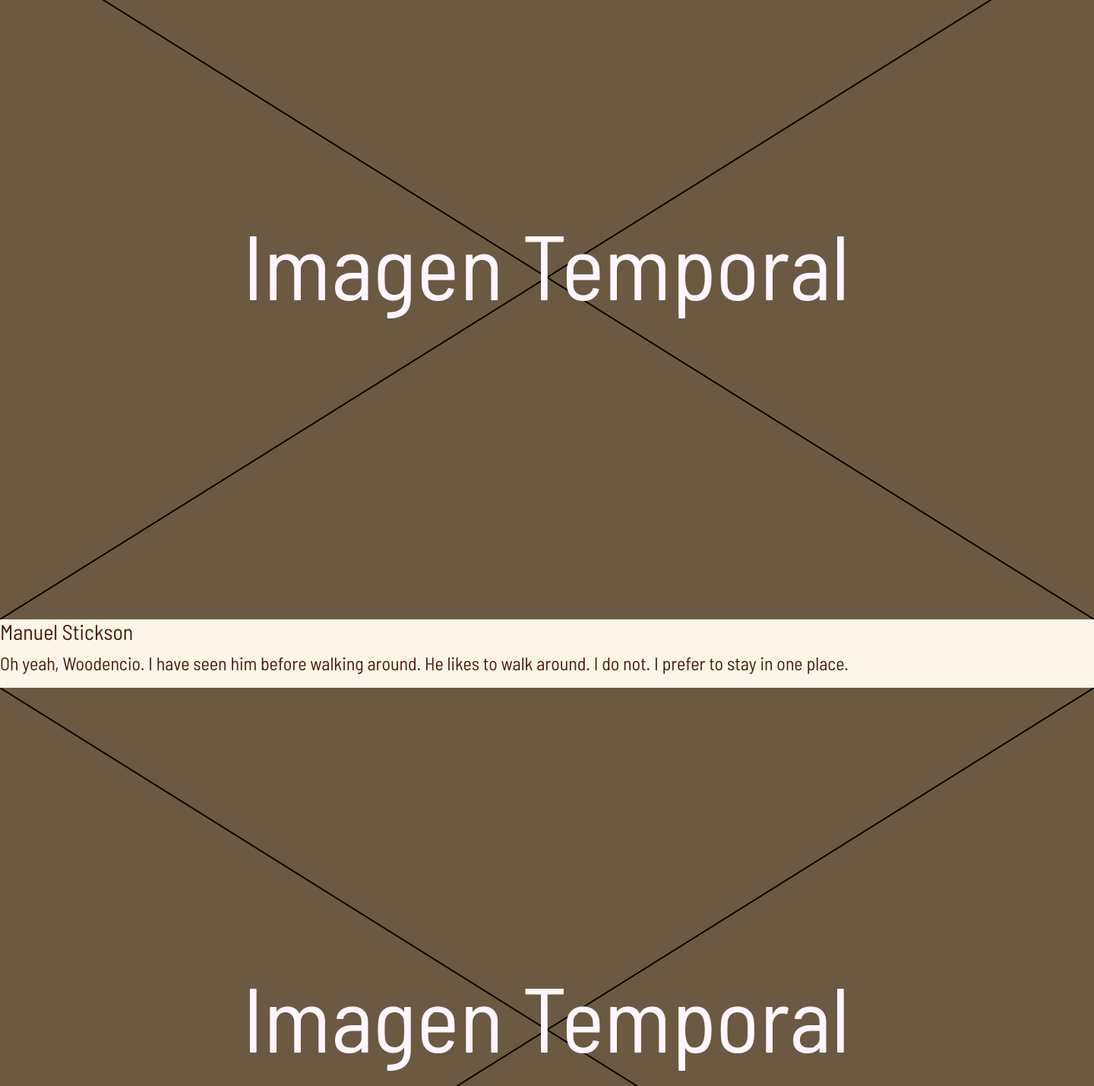
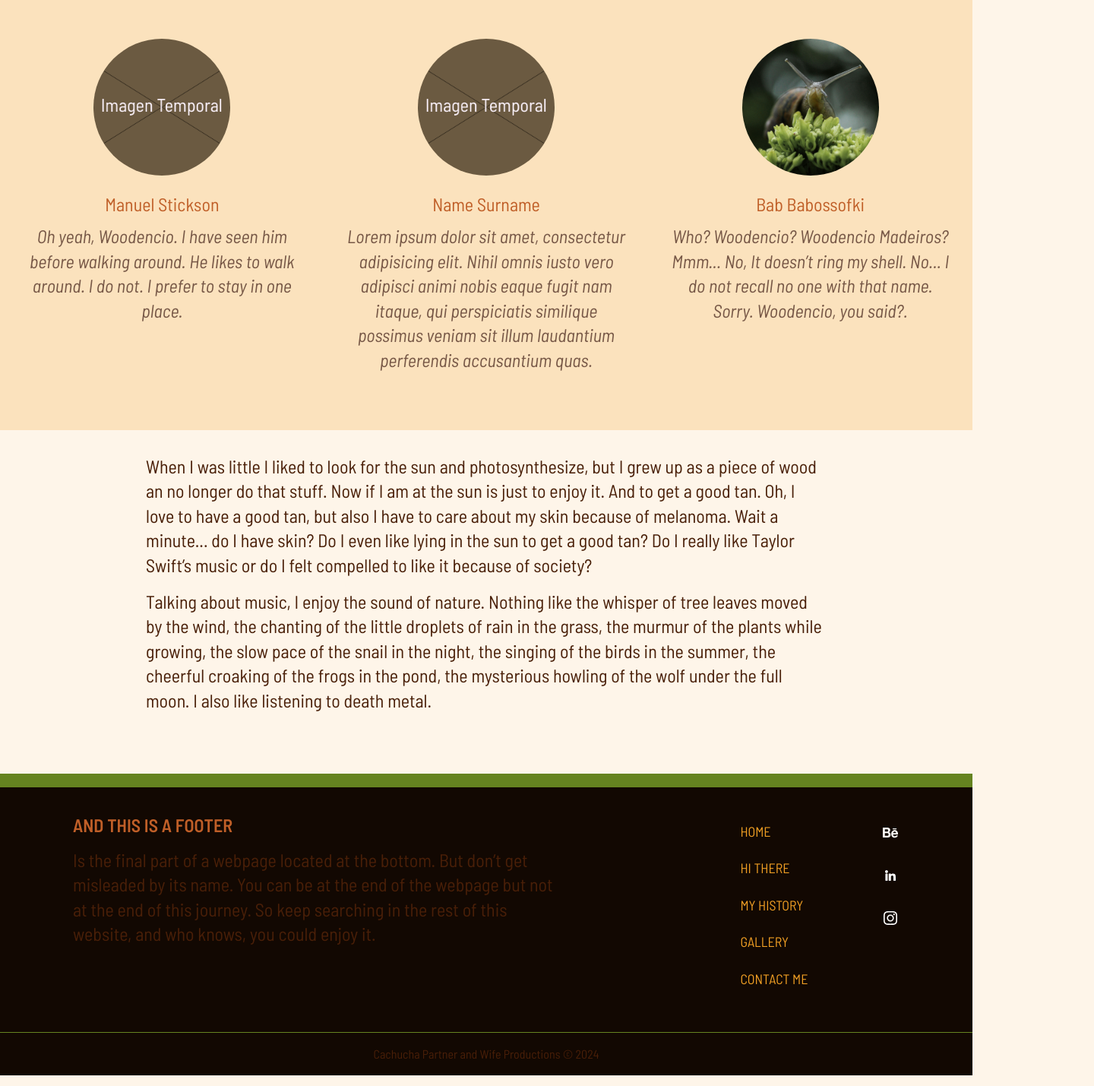
Before and after one commit to eddy-valdes/website_woodencio, a plain HTML site: page htmls/hi_there.html in a window 1280 px wide. Shown: the part 871-2300 px from the top of the page at 76% size, 1440 px wide, since content can reach past the window. Drawn offline with Linux system fonts and the light colour scheme.

Commit message:
responsive Footer to a almost final version, header with bootstrap

```diff
--- a/htmls/hi_there.html
+++ b/htmls/hi_there.html
@@ -45,51 +45,64 @@
         </nav>
     </header>
 
-    <main>
     <div class="heroImage">
     </div>
-        <section class="titular">
+
+    <main>
+        <section>
+            <div class="titular">
                 <h1>Hi There</h1>
-            <p class="subtitle">How do you do? My name is Woodencio Madeiros, a pretty normal name. It is my name after
+                <p class="subtitle">How do you do? My name is Woodencio Madeiros, a pretty normal name. It is my name
+                    after
                     all.
                 </p>
-        </section>
-        <section class="col-lg-8">
-            <p>I am a piece of wood. I have my body, my legs, my arms and my thoughts. I know I look a little stiff, but
-                I am as open minded as a squared piece of wood could be. I also have glasses. I wear glasses because I
+            </div>
+            <div>
+                <p>I am a piece of wood. I have my body, my legs, my arms and my thoughts. I know I look a little stiff,
+                    but
+                    I am as open minded as a squared piece of wood could be. I also have glasses. I wear glasses because
+                    I
                     have myopia and not because I want to make a fashion statement or something. </p>
-            <p>In my free time I like to wander around the garden enjoying life and beauty. I am very young but I have
-                an old soul or something, because I like the slow pacing things. Maybe I am more older than I think or I
-                inherit the experience of previous lives as a tree or something. I do not know for sure. What I know is
-                that I like to enjoy the little things of life, because no one really knows what the future awaits for
+                <p>In my free time I like to wander around the garden enjoying life and beauty. I am very young but I
+                    have
+                    an old soul or something, because I like the slow pacing things. Maybe I am more older than I think
+                    or I
+                    inherit the experience of previous lives as a tree or something. I do not know for sure. What I know
+                    is
+                    that I like to enjoy the little things of life, because no one really knows what the future awaits
+                    for
                     us.</p>
                 <p>During my travels around I make lots of friends and acquaintances that make life more bearable.
-                Friendship is very important, is the family you choose and the one is going to be for you when you need
-                it. You have to be for them too when they need it, of course. Friendship is a two way branch. Or is it a
+                    Friendship is very important, is the family you choose and the one is going to be for you when you
+                    need
+                    it. You have to be for them too when they need it, of course. Friendship is a two way branch. Or is
+                    it a
                     two way street? Any way, don’t take it from me, ask all my friends how awesome I am. </p>
+            </div>
         </section>
-        <section class="contentReference">
-            <div class="cardReference">
+
+        <div class="row justify-content-center contentReference">
+            <div class="col-md-4 cardReference">
                 <img src="../assets/imagenPrueba.png" alt="">
                 <h3>Manuel Stickson</h3>
                 <p>Oh yeah, Woodencio. I have seen him before walking around. He likes to walk around. I do not. I
                     prefer to stay in one place.</p>
             </div>
-            <div class="cardReference">
+            <div class="col-md-4 cardReference">
                 <img src="../assets/imagenPrueba.png" alt="">
                 <h3>Name Surname</h3>
                 <p>Lorem ipsum dolor sit amet, consectetur adipisicing elit. Nihil omnis iusto vero adipisci animi nobis
                     eaque fugit nam itaque, qui perspiciatis similique possimus veniam sit illum laudantium perferendis
                     accusantium quas.</p>
             </div>
-            <div class="cardReference">
+            <div class="col-md-4 cardReference">
                 <img src="../assets/reference_Bab_Babossofki.jpg" alt="">
                 <h3>Bab Babossofki</h3>
                 <p>Who? Woodencio? Woodencio Madeiros? Mmm... No, It doesn’t ring my shell. No... I do not recall no one
                     with that name. Sorry. Woodencio, you said?.</p>
             </div>
-        </section>
-        <section class="col-lg-8">
+        </div>
+        <section>
             <p>When I was little I liked to look for the sun and photosynthesize, but I grew up as a piece of wood an no
                 longer do that stuff. Now if I am at the sun is just to enjoy it. And to get a good tan. Oh, I love to
                 have a good tan, but also I have to care about my skin because of melanoma. Wait a minute... do I have
@@ -105,13 +118,13 @@
 
     <footer>
         <div class="footerContent">
-            <div class="col-lg-6 footerTexts">
+            <div class="footerTexts">
                 <h2>And this is a Footer</h2>
                 <p>Is the final part of a webpage located at the bottom. But don’t get misleaded by its name. You can be
                     at the end of the webpage but not at the end of this journey. So keep searching in the rest of this
                     website, and who knows, you could enjoy it.</p>
             </div>
-            <div class="col-lg-6 footerLinks">
+            <div class="footerLinks">
                 <div>
                     <nav class="footerNav">
                         <ul>
--- a/styles/style.css
+++ b/styles/style.css
@@ -3,6 +3,7 @@
 * {
     margin: 0;
     padding: 0;
+    text-decoration: none;
     box-sizing: border-box;
     font-family: "Barlow Semi Condensed", sans-serif;
     font-weight: 400;
@@ -66,8 +67,6 @@ p {
 
 body {
     background-color: #FEF5E9;
-    text-decoration: none;
-
 }
 
 
--- a/styles/styles2.css
+++ b/styles/styles2.css
@@ -22,6 +22,30 @@ a {
 
 ul {
     list-style: none;
+}
+
+h1 {
+    font-size: 2.25rem;
+    line-height: 150%;
+    font-weight: 600;
+    text-transform: uppercase;
+    color: #C05F28;
+}
+
+h2 {
+    font-size: 1.5rem;
+    line-height: 150%;
+    font-weight: 600;
+    text-transform: uppercase;
+    color: #C05F28;
+    margin-bottom: 0.75rem;
+}
+
+h3 {
+    font-size: 1.5rem;
+    font-style: normal;
+    color: #C05F28;
+    margin-bottom: 0.75rem;
 }
 
 /*___HEADER___*/
@@ -66,6 +90,20 @@ header {
     height: 180px;
 }
 
+/*___MAIN___*/
+
+main {
+    padding: 4rem 0;
+    display: flex;
+    flex-direction: column;
+    align-items: center;
+
+}
+
+section {
+    padding: 0 1.5rem;
+}
+
 /*___FOOTER___*/
 
 footer {
@@ -74,9 +112,26 @@ footer {
 }
 
 .footerContent {
+    padding: 2rem 1.5rem;
+    display: flex;
+    flex-direction: column;
+}
+
+
+.footerLinks {
     display: flex;
     flex-direction: row;
-    align-content: space-between;
+    justify-content: space-between;
+}
+
+.footerNav ul {
+    display: flex;
+    flex-direction: column;
+    padding-left: 0;
+}
+
+.footerNav ul li {
+    padding: 0.5rem 0;
 }
 
 li a {
@@ -86,10 +141,83 @@ li a {
     color: #F19F24;
 }
 
+.social a {
+    padding: 1rem 0;
+    display: flex;
+    flex-direction: column;
+}
+
 .footerLegal p {
+    width: 100vw;
     border-top: 1px solid #658320;
     font-size: 1rem;
     text-align: center;
     padding: 0.75rem 0;
     margin-bottom: 0;
 }
+
+/*___Hi There Page___*/
+
+.contentReference {
+    margin: 2rem 0;
+    padding: 18px 0 36px;
+    background-color: #FBE2BD;
+    width: 100vw;
+}
+
+.cardReference {
+    display: inline-block;
+    min-width: 240px;
+    max-width: 480px;
+    text-align: center;
+    padding: 1.5rem;
+}
+
+.cardReference img {
+    width: 180px;
+    height: 180px;
+    border-radius: 50%;
+    object-fit: cover;
+    margin: 1.5rem;
+}
+
+.cardReference p {
+    color: #765746;
+    font-style: italic;
+}
+
+/*___RESPONSIVE___*/
+
+@media (min-width: 780px) {
+
+    section {
+        padding: 0 12rem;
+        max-width: 1500px;
+    }
+
+    footer {
+        display: flex;
+        flex-direction: column;
+        align-items: center;
+    }
+
+    .footerContent {
+        padding: 2rem 6rem;
+        max-width: 1500px;
+        flex-direction: row;
+        justify-content: space-between;
+        align-content: center;
+    }
+
+    .footerTexts {
+        width: 60%;
+    }
+
+    .footerLinks {
+        width: 20%;
+    }
+
+    .footerNav ul li {
+        padding: 0.5rem;
+    }
+}
```
Lines whose indentation alone changed are shown as unchanged.
